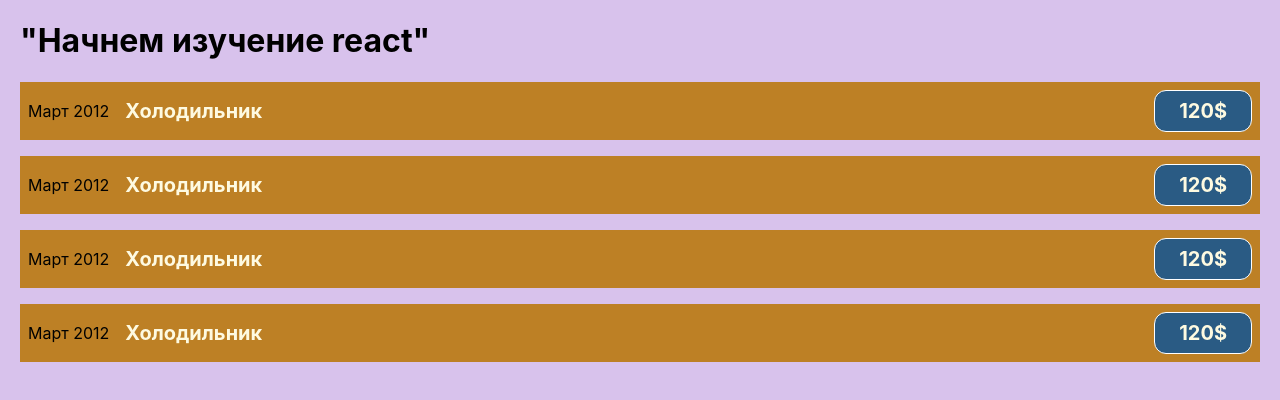
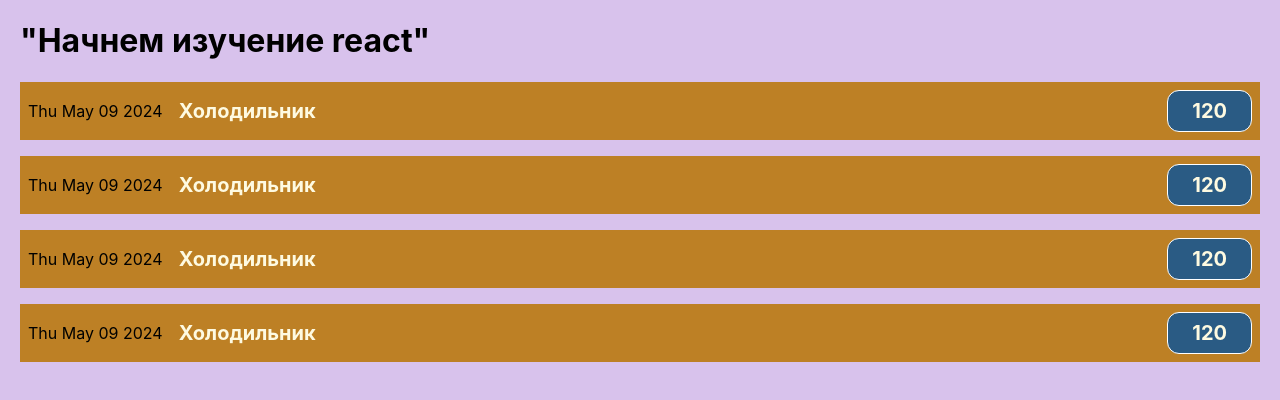
Before and after one commit to AlekseySapunkov/shopping-list, a JavaScript app: page / in a window 1280 px wide. Shown: the top 400 px of the page. Built offline with nearby package versions, Linux system fonts and the light colour scheme.

Commit message:
update ItemCost.js

```diff
--- a/src/components/ItemCost.js
+++ b/src/components/ItemCost.js
@@ -1,12 +1,13 @@
 import "./ItemCost.css";
 function ItemCost() {
-  const costDate = new Date(2024, );
+  const costDate = new Date(2024, 4, 9);
+  const costTitle = 120;
   return (
     <div className="cost-item">
-      <div>Март 2012</div>
+      <div>{costDate.toDateString()}</div>
       <div className="cost-item__description">
         <h2>Холодильник</h2>
-        <div className="cost-item__price">120$</div>
+        <div className="cost-item__price">{costTitle }</div>
       </div>
     </div>
   );
```
